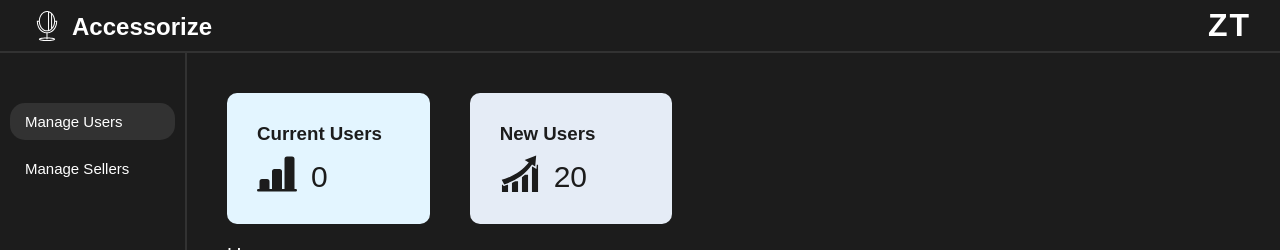
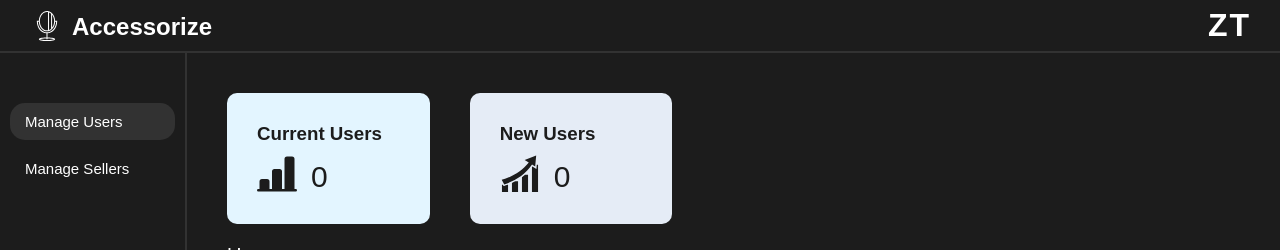
Before and after one commit to ziadtarekfa/Accessorize-Admin, a React (Create React App) app: page /manage-users in a window 1280 px wide. Shown: the top 250 px of the page. Built offline with nearby package versions, Linux system fonts and the light colour scheme; no server answers; the HTML template or start-up script is replaced by a standard one.

Commit message:
implemented fetch recent users count

```diff
--- a/src/pages/User.js
+++ b/src/pages/User.js
@@ -8,12 +8,19 @@
 
 const User = () => {
     const [currentUsersCount, setCurrentUsersCount] = useState(0);
+    const [recentUsersCount, setRecentUsersCount] = useState(0);
     useEffect(() => {
         fetch("http://localhost:8000/admin/usersCount").then((res) => {
             return res.json();
         }).then((data) => {
-            setCurrentUsersCount(data.usersCount.toString());
+            setCurrentUsersCount(data.usersCount);
         });
+
+        fetch("http://localhost:8000/admin/recentUsers").then((res) => {
+            return res.json();
+        }).then((data) => {
+            setRecentUsersCount(data);
+        })
     }, []);
 
     return (
@@ -23,7 +30,7 @@
             <div className='user-content'>
                 <div className='user-stats'>
                     <CurrentStats text='Current Users' quantity={currentUsersCount} />
-                    <NewStats text='New Users' quantity='20' />
+                    <NewStats text='New Users' quantity={recentUsersCount} />
                 </div>
                 <p>Users</p>
                 <ViewTable />
```
